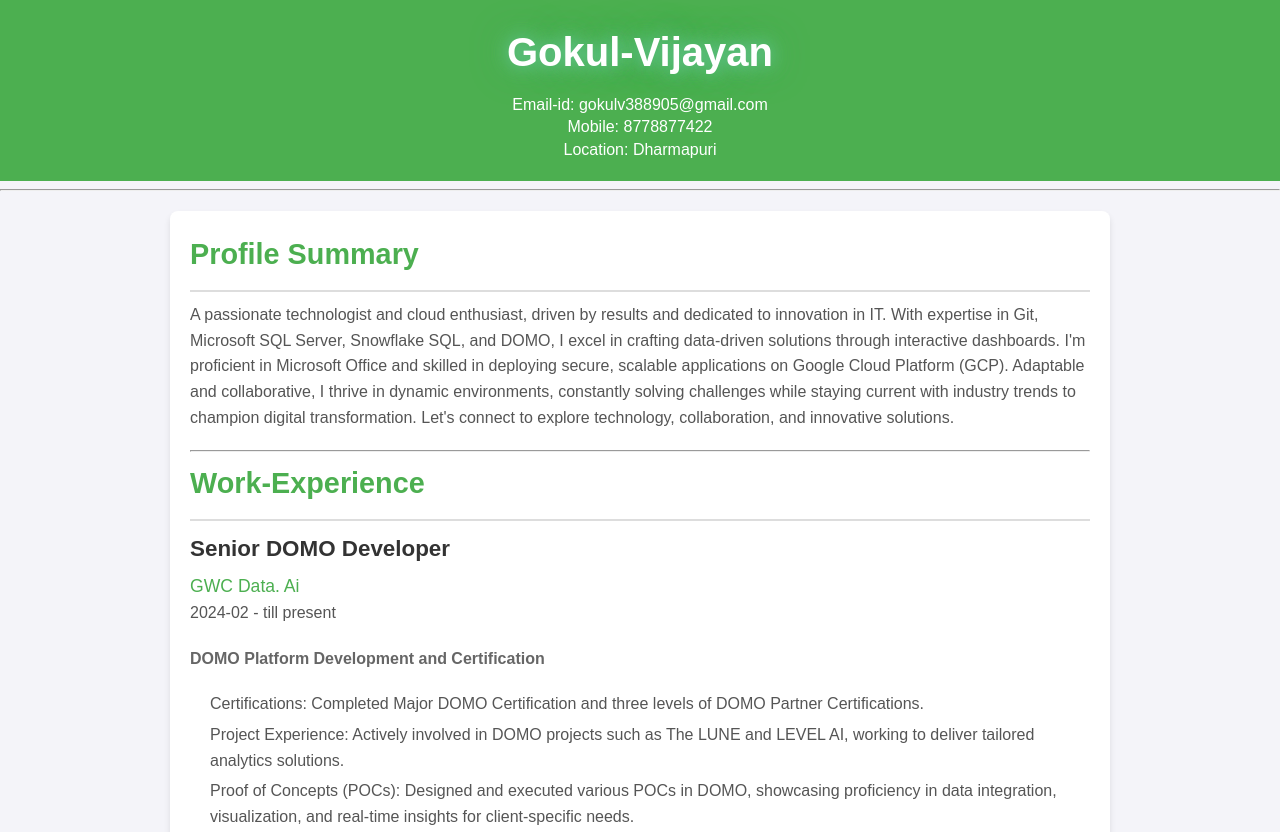
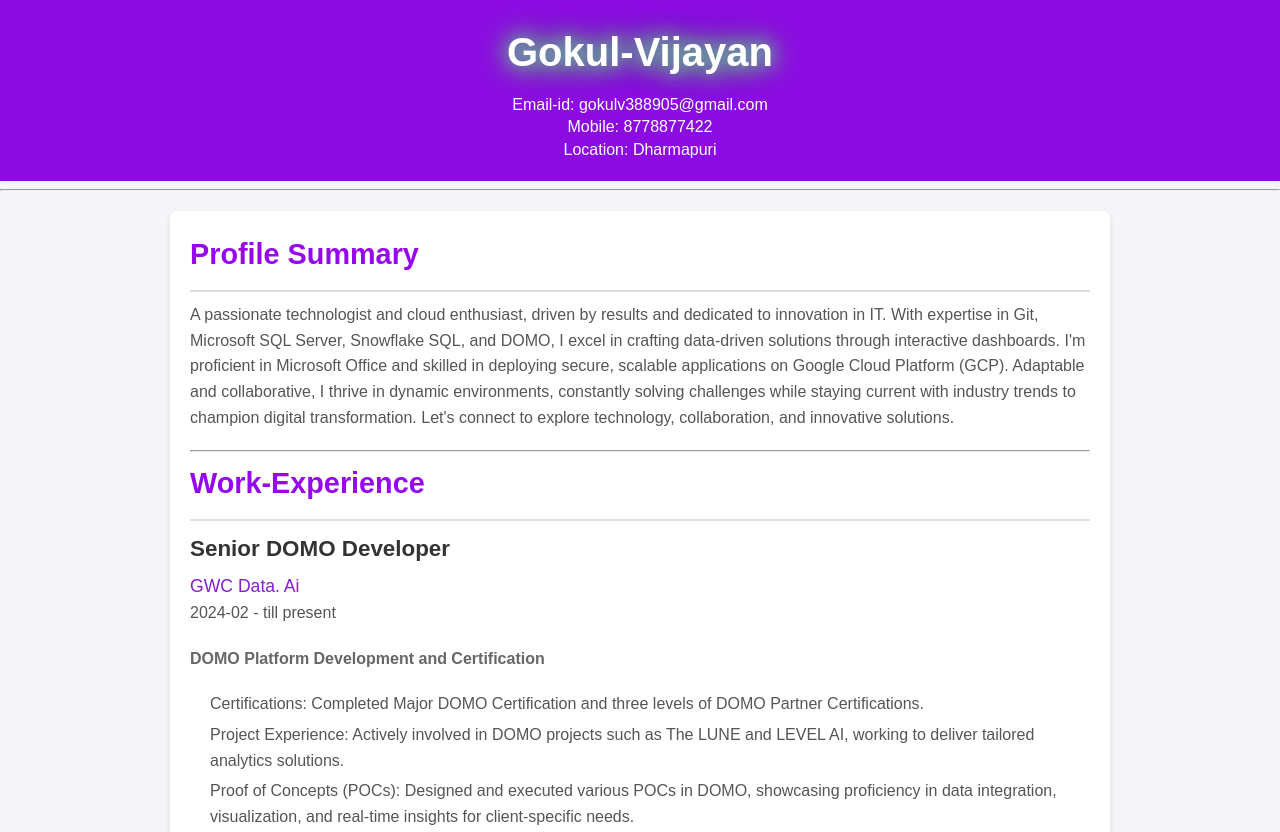
Before and after one commit to GokulV2795/My-First-Project, a plain HTML site: page index.html in a window 1280 px wide. Shown: the top 832 px of the page. Drawn offline with Linux system fonts and the light colour scheme.

Commit message:
changed colours

```diff
--- a/style.css
+++ b/style.css
@@ -20,7 +20,7 @@ body {
 /* Header Styling */
 header {
     text-align: center;
-    background-color: #4CAF50;
+    background-color: #8d0be3;
     color: #fff;
     padding: 20px;
     animation: slideInFromTop 1s ease-out; /* Slide down effect for header */
@@ -51,7 +51,7 @@ main {
 /* Section Titles */
 section h2 {
     font-size: 1.8rem;
-    color: #4CAF50;
+    color: #9606ef;
     margin-bottom: 10px;
     border-bottom: 2px solid #ddd;
     padding-bottom: 5px;
@@ -64,7 +64,7 @@ section h2::after {
     display: block;
     width: 0;
     height: 3px;
-    background: #4CAF50;
+    background: #890ee6;
     margin-top: 5px;
     transition: width 0.5s;
 }
@@ -96,7 +96,7 @@ h3 {
 h4 {
     font-size: 1.1rem;
     font-weight: 400;
-    color: #4CAF50;
+    color: #861cd1;
 }
 
 h5 {
@@ -143,19 +143,19 @@ footer {
 }
 
 footer a {
-    color: #4CAF50;
+    color: #6c14c9;
     text-decoration: none;
     font-weight: bold;
     transition: color 0.3s ease-in-out;
 }
 
 footer a:hover {
-    color: #76d7c4;
+    color: #d45b15;
 }
 
 /* Hover Effects */
 header h1:hover {
-    color: #76d7c4;
+    color: #de701c;
     transform: scale(1.1); /* Slight zoom on hover */
     transition: transform 0.3s ease;
 }
```
